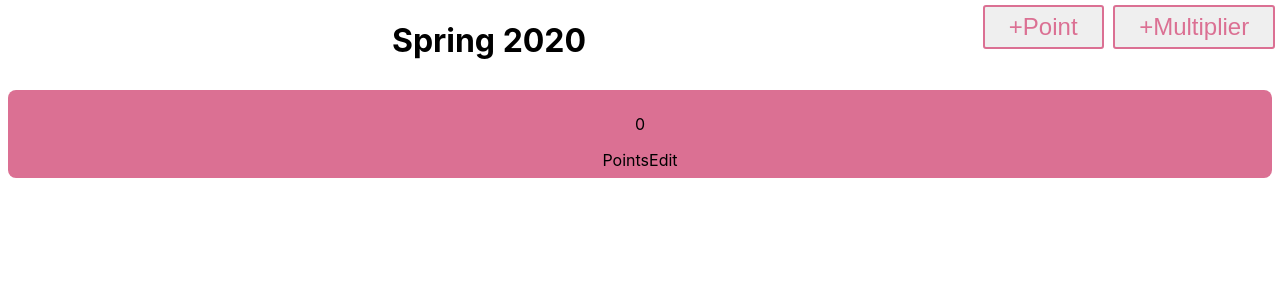
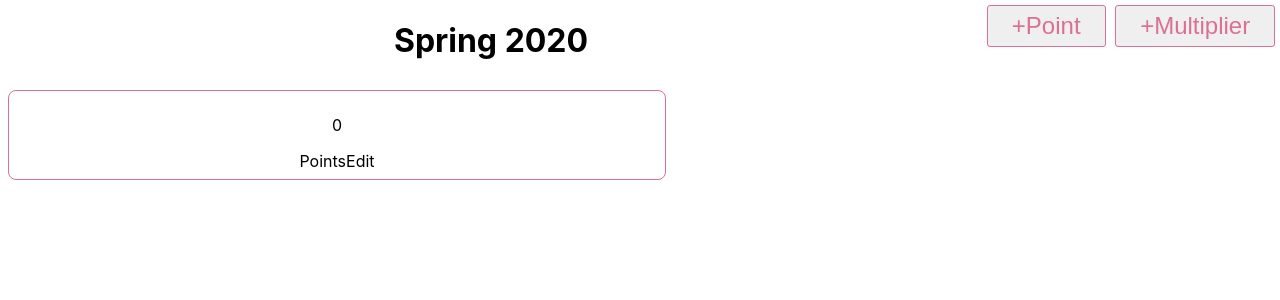
Before and after one commit to davidgamero/me2110-scoring-app, a React (Create React App) app: page / in a window 1280 px wide. Shown: the top 300 px of the page. Built offline with nearby package versions, Linux system fonts and the light colour scheme.

Commit message:
restyle cards to match buttons

```diff
--- a/src/components/ElementEdit.js
+++ b/src/components/ElementEdit.js
@@ -9,9 +9,10 @@ const FieldText = styled.p`
 
 const ElementEditCard = styled.div`
 border-radius: 0.5rem;
-background-color: palevioletred;
+border: 0.1rem solid palevioletred;
 margin: 0.5rem;
 padding: 0.5rem;
+max-width: 40rem;
 `
 
 const getGameReactElement = (gameElement) => {
--- a/src/components/GameEditor.js
+++ b/src/components/GameEditor.js
@@ -14,7 +14,7 @@ const AddButton = styled.button`
   font-size: 1.5em;
   margin: 0.2em;
   padding: 0.25em 1em;
-  border: 2px solid palevioletred;
+  border: 0.1rem solid palevioletred;
   border-radius: 3px;
 `
 
```
